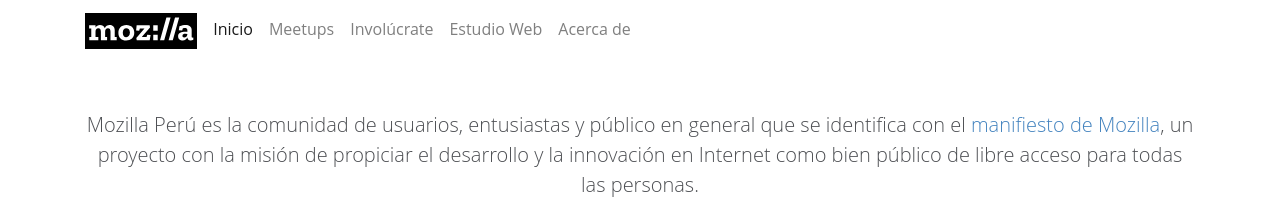
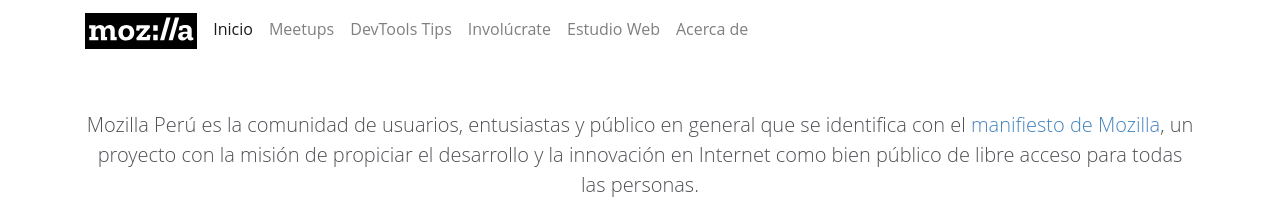
Before and after one commit to mozillaperu/mozillaperu.github.io, a Jekyll site: the page built from index.html, in a window 1280 px wide. Shown: the top 213 px of the page. Built offline with Jekyll 4.4.1, drawn with Linux system fonts in a browser that asks for light colours; some web fonts are replaced.

Commit message:
add devtools tips section to navigation menu

```diff
--- a/_data/navigation.yaml
+++ b/_data/navigation.yaml
@@ -3,6 +3,8 @@
 - name: Meetups
   link: https://community.mozilla.org/groups/mozilla-peru/?view=events
   external: true
+- name: DevTools Tips
+  link: /devtools-tips
 - name: Involúcrate
   link: /involucrate
 - name: Estudio Web
```
